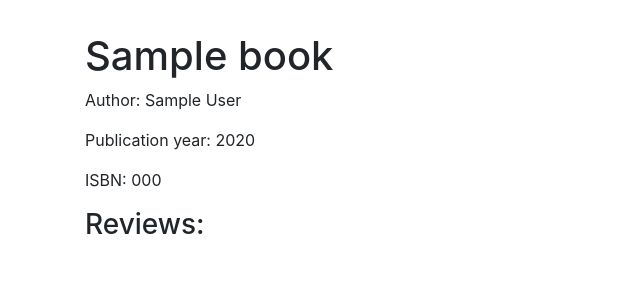
After one commit to Vika-svg/project1, a Flask app: page /books/000 in a window 1280 px wide. The commit adds this page. Shown: the top 300 px of the page, without its empty margins (0-640 px from the left). Run offline with Flask 2, Linux system fonts and the light colour scheme; tables that the repository leaves empty hold one stand-in row (values such as "Sample post"); some libraries are stand-ins or nearby versions.

Commit message:
Added new book page

```diff
--- a/application.py
+++ b/application.py
@@ -44,11 +44,21 @@ def search():
     if session.get("user_id") is None:
         return redirect("/login")
 
-    isbn = request.form.get("isbn")
-    # 1. read what was sent us (isbn, title or author)
+    # 1. read what was sent to us (isbn, title or author)
+    query = request.form.get("query")
     # 2. query the DB and get results
+    look_for = '%{0}%'.format(query)
+    results = Book.query.filter(Book.title.ilike(look_for)| Book.author.ilike(look_for)| Book.isbn.ilike(look_for)).all()
     # 3. return a search_results.html file which should be passed to the template engine together with the fetched data
-    return render_template("search_results.html", isbn=isbn)
+    return render_template("search_results.html", results=results, query=query)
+
+@app.route("/books/<string:isbn>")
+def book(isbn):
+    # Make sure book exists
+    book = Book.query.get(isbn)
+    # Fetch reviews for book
+    reviews = Review.query.filter_by(book_isbn=isbn).all()
+    return render_template("book.html", book=book, reviews=reviews)
 
 @app.route("/login")
 def login():
--- /dev/null
+++ b/templates/book.html
@@ -0,0 +1,19 @@
+{% extends "layout.html" %}
+
+{% block title %}
+Project1
+{% endblock %}
+
+
+{% block body %}
+<h1>{{book.title}}</h1>
+<p>Author: {{book.author}}</p>
+<p>Publication year: {{book.year}}</p>
+<p>ISBN: {{book.isbn}}</p>
+
+<h3>Reviews:</h3>
+{% if reviews | length == 0 %}
+<p>Sorry, there are no reviews, yet.</p>
+{% endif %}
+
+{% endblock %}
--- a/templates/index.html
+++ b/templates/index.html
@@ -9,7 +9,7 @@ Project1
 <h1>Welcome {{userName}}, to Vikas book store :-)</h1>
 <form action="/search" method="post">
   <div class="form-group">
-    <input type="text" class="form-control" name="isbn" placeholder="Enter a ISBN number">
+    <input type="text" class="form-control" name="query" placeholder="Search for ISBN, Title or Author">
   </div>
   <button type="submit" class="btn btn-primary">Submit</button>
 <form>
```
Also changed, not shown: templates/search_results.html (+12 -3 lines).
